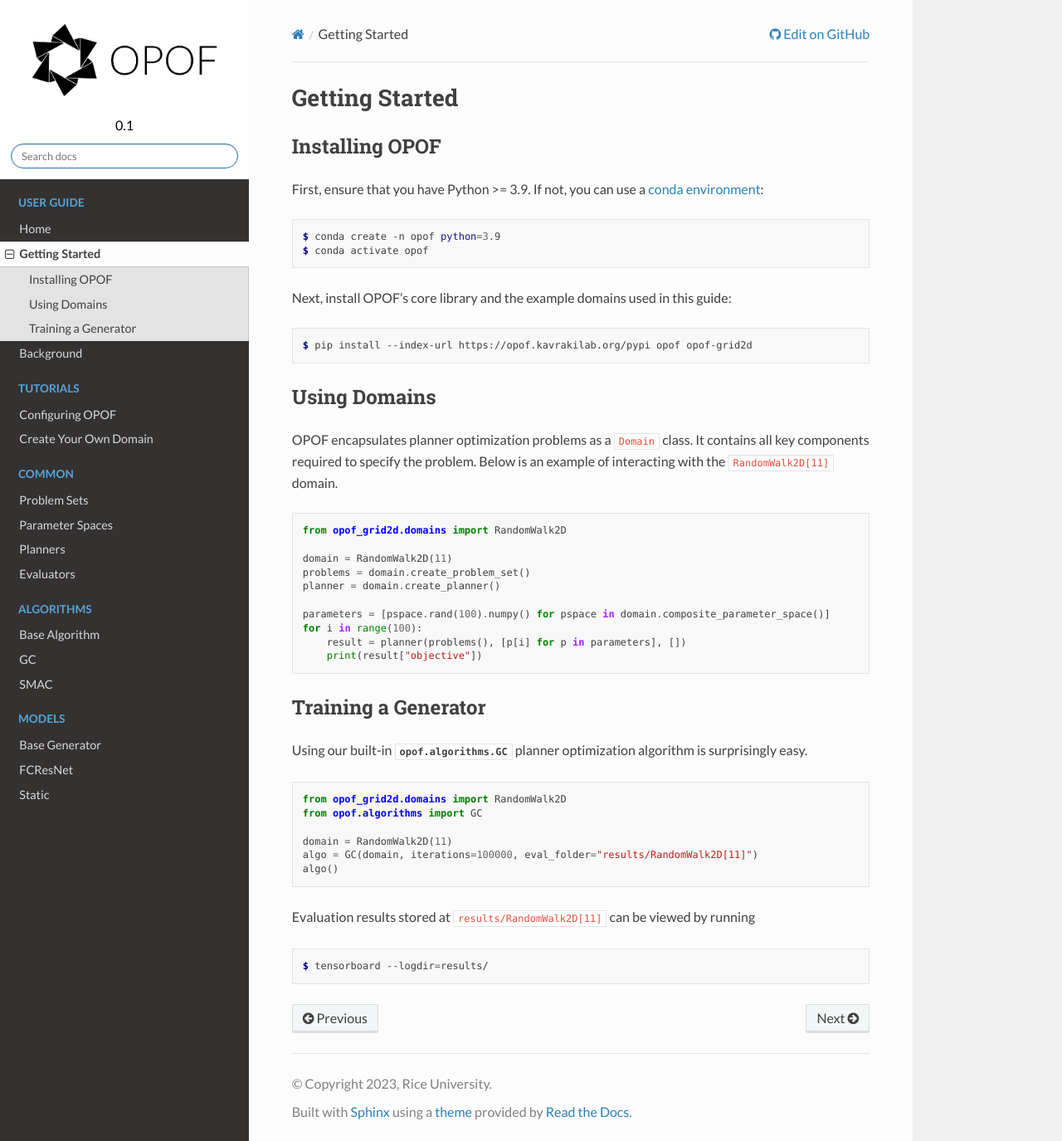
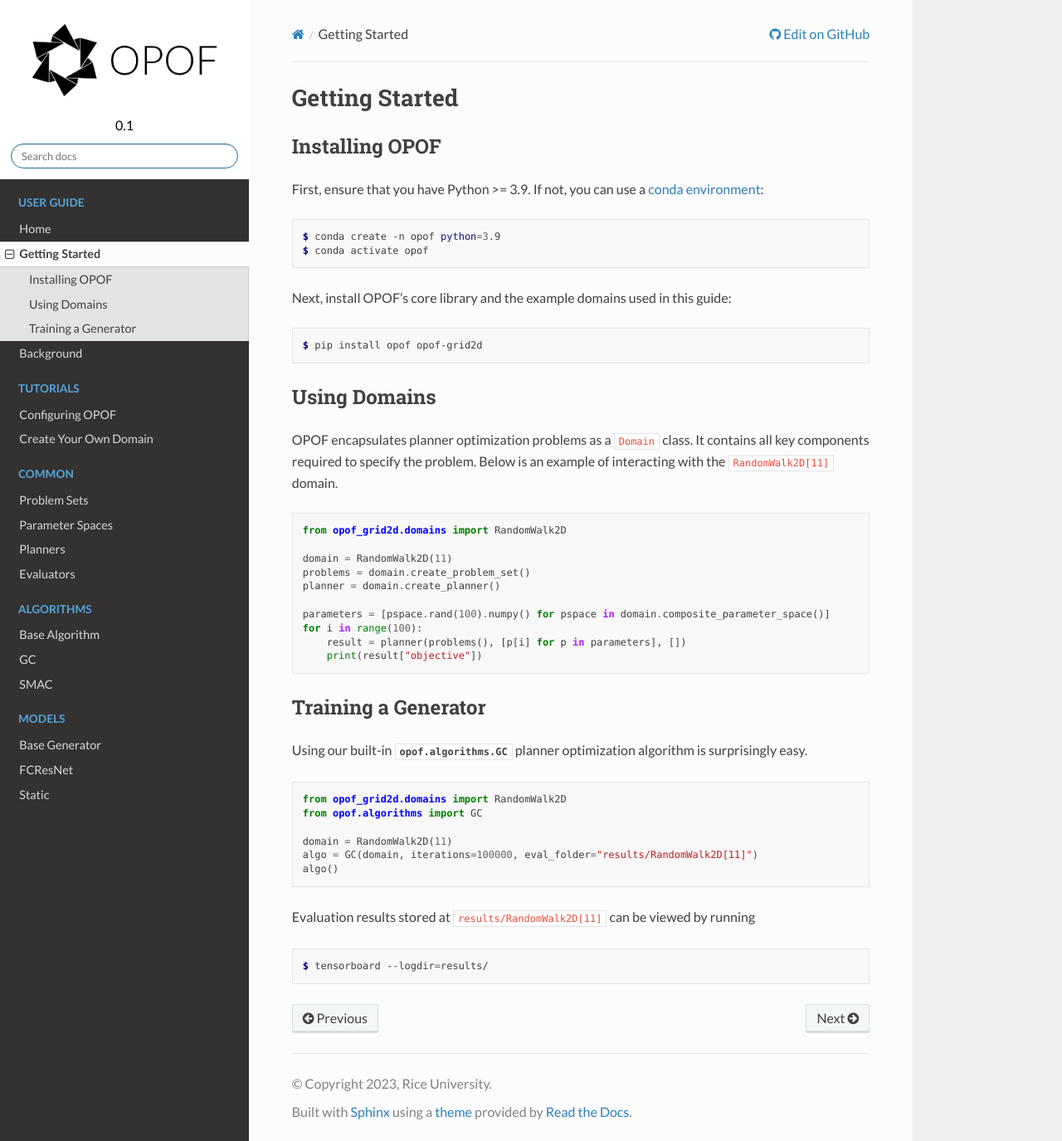
Before and after one commit to opoframework/opof, a Sphinx documentation site: the page built from docs/guides/getting_started.rst, in a window 1280 px wide and 1375 px high. Shown: the whole window at 83% size. Built offline with Sphinx 7.4.7 and the Read the Docs theme 2.0.0, drawn with Linux system fonts in a browser that asks for light colours.

Commit message:
Update installation

```diff
--- a/docs/guides/getting_started.rst
+++ b/docs/guides/getting_started.rst
@@ -17,7 +17,7 @@ Next, install OPOF's core library and the example domains used in this guide:
 
 .. code-block:: console
 
-  $ pip install --index-url https://opof.kavrakilab.org/pypi opof opof-grid2d
+  $ pip install opof opof-grid2d
 
 
 Using Domains
```
